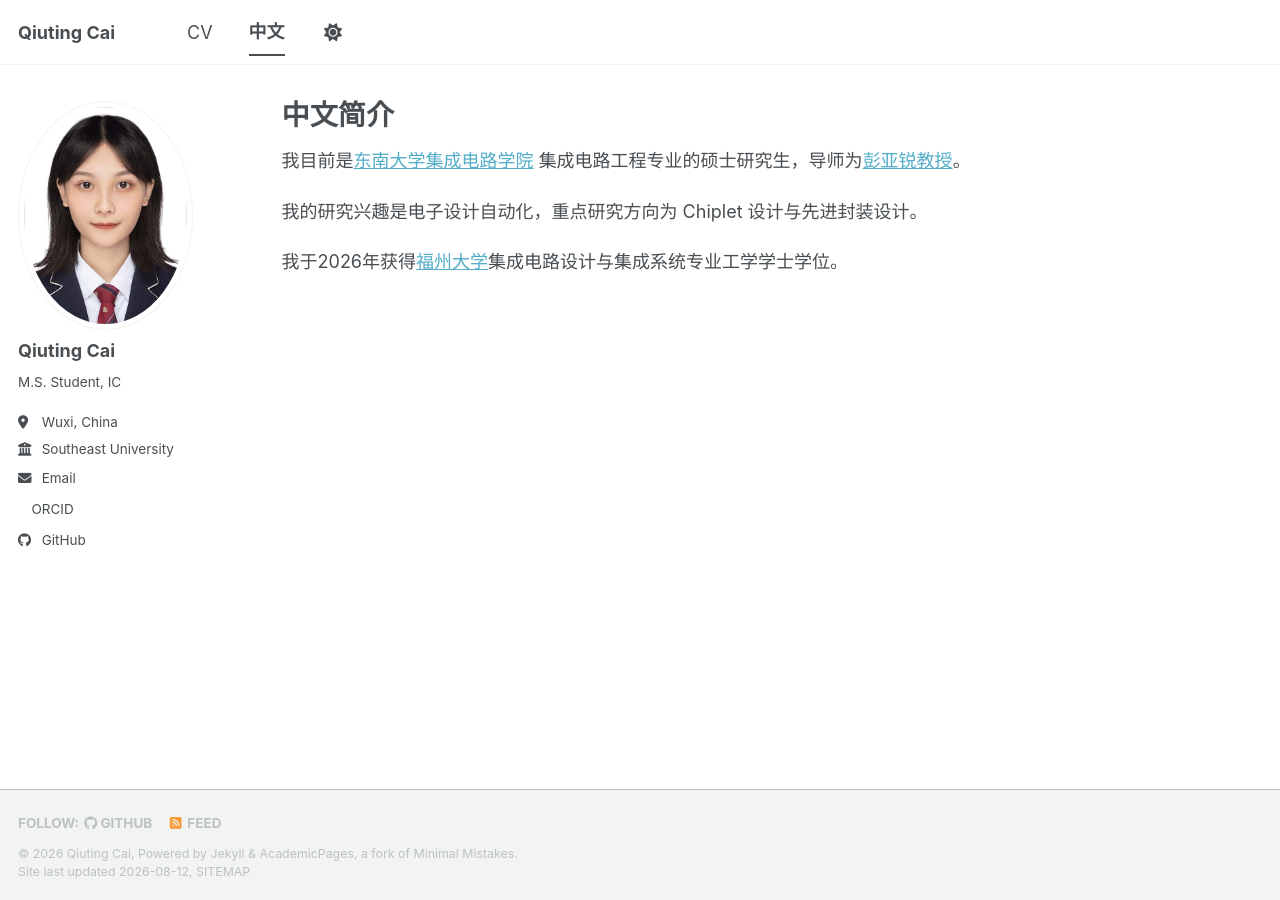
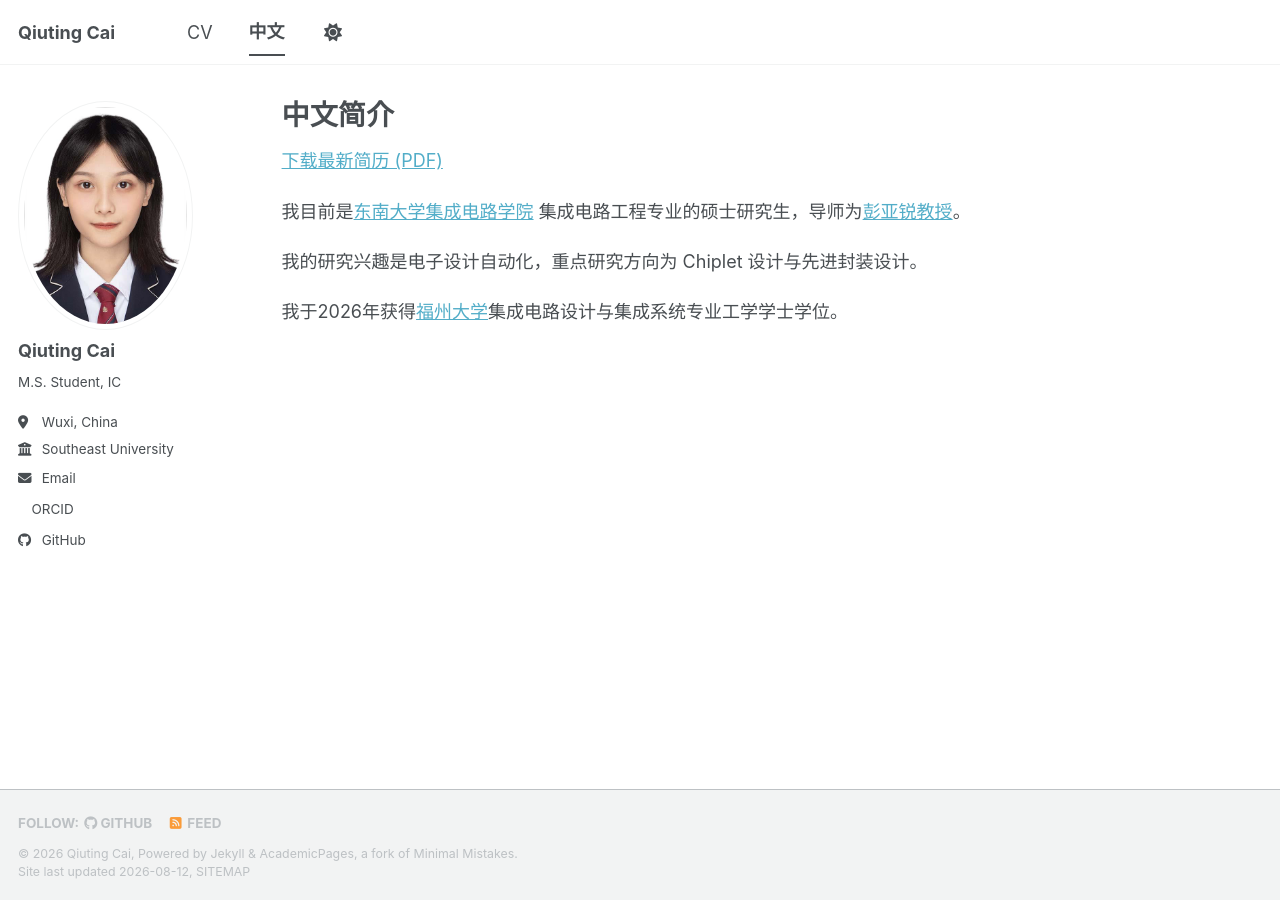
Before and after one commit to Qiuting-Cai/Qiuting-Cai.github.io, a Jekyll site: the page built from _pages/chinese.md, in a window 1280 px wide. Built offline with Jekyll 4.4.1, drawn with Linux system fonts in a browser that asks for light colours; a style sheet for code colours, icons or effects is not loaded.

Commit message:
Add download link for latest resume in Chinese page

```diff
--- a/_pages/chinese.md
+++ b/_pages/chinese.md
@@ -5,6 +5,7 @@ permalink: /chinese/
 author_profile: true
 ---
 
+[下载最新简历 (PDF)](/files/resume.pdf)
 
 我目前是[东南大学集成电路学院](https://ic.seu.edu.cn/) 集成电路工程专业的硕士研究生，导师为[彭亚锐教授](https://ic.seu.edu.cn/pyr/main.htm)。
 
```
